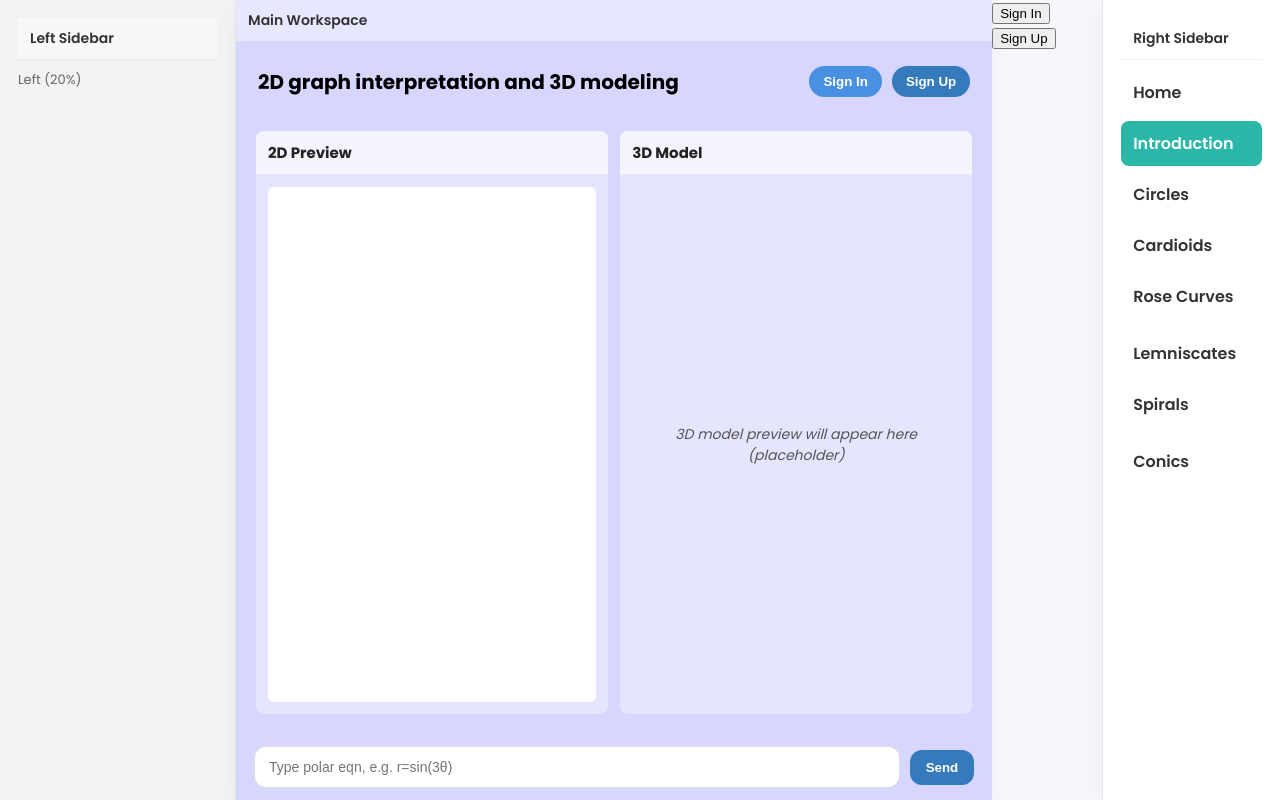
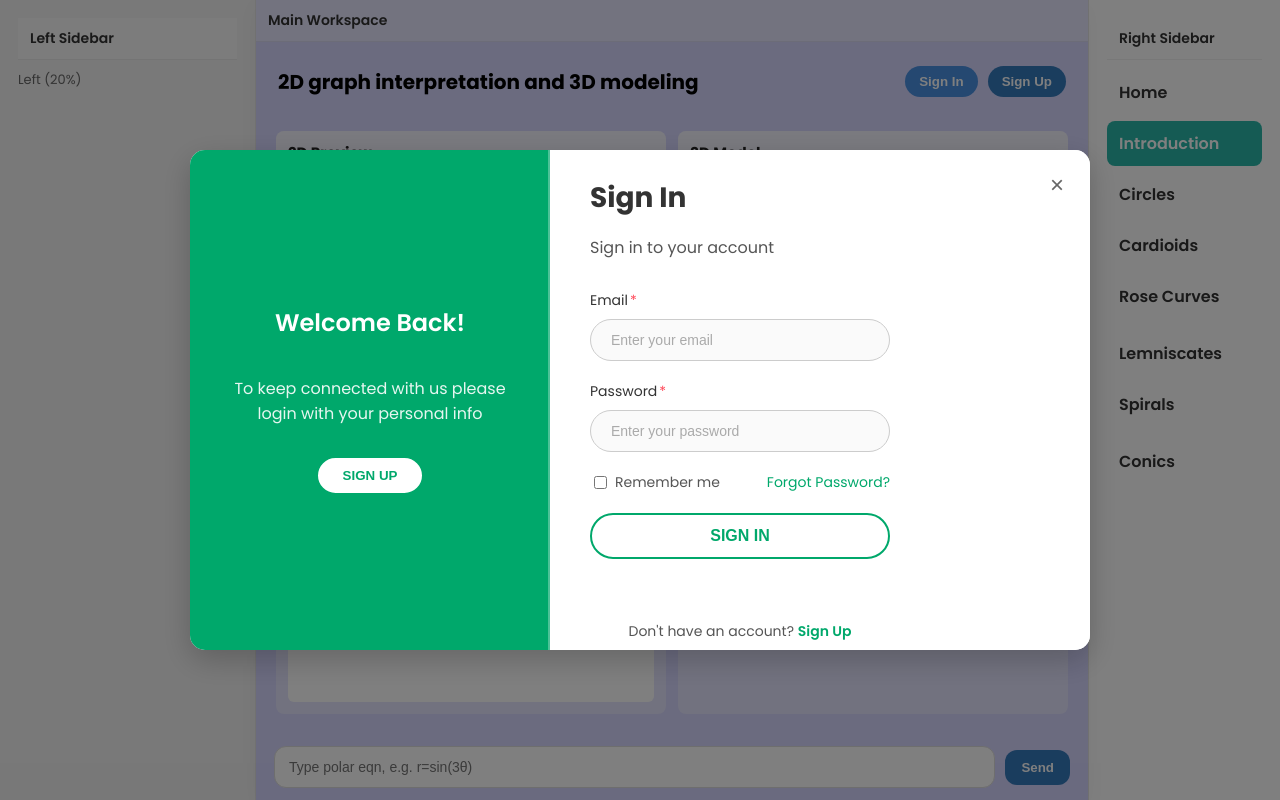
Before and after one commit to Hakku010199/Threeedee-, a React (Create React App) app: page / in a window 1280 px wide. Both pictures are taken after a click on the button "Sign In". Built offline with nearby package versions, Linux system fonts and the light colour scheme.

Commit message:
Show success messages at bottom of AuthModal after registration/login (UI only)

```diff
--- a/src/App.js
+++ b/src/App.js
@@ -2,9 +2,11 @@
 import React, { useState, useRef, useEffect } from 'react';
 import './App.css';
 import './AuthModal.css';
-import AuthForms from './AuthForms';
+import AuthModal from './AuthModal';
 
 function App() {
+  const [authOpen, setAuthOpen] = useState(false);
+  const [authMode, setAuthMode] = useState('login');
   const [active, setActive] = useState('Introduction');
   const [openSubmenu, setOpenSubmenu] = useState({});
   const [promptText, setPromptText] = useState('');
@@ -199,8 +201,8 @@ function App() {
         <header className="topbar">
           <div className="title">2D graph interpretation and 3D modeling</div>
           <div className="auth">
-            <button className="pill sign-in">Sign In</button>
-            <button className="pill sign-up">Sign Up</button>
+            <button className="pill sign-in" onClick={() => { setAuthMode('login'); setAuthOpen(true); }}>Sign In</button>
+            <button className="pill sign-up" onClick={() => { setAuthMode('signup'); setAuthOpen(true); }}>Sign Up</button>
           </div>
         </header>
 
@@ -238,7 +240,7 @@ function App() {
         </div>
       </main>
 
-  <AuthForms />
+  <AuthModal open={authOpen} mode={authMode} onClose={() => setAuthOpen(false)} />
       <aside className="right-sidebar">
         <div className="section-header">
           <h3>Right Sidebar</h3>
--- a/src/AuthModal.js
+++ b/src/AuthModal.js
@@ -11,6 +11,7 @@ export default function AuthModal({ open, mode = 'login', onClose }) {
   const [password, setPassword] = useState("");
   const [loading, setLoading] = useState(false);
   const [error, setError] = useState(null);
+  const [successMsg, setSuccessMsg] = useState("");
 
   useEffect(() => {
     const onKey = (e) => { if (e.key === 'Escape') onClose(); };
@@ -21,6 +22,7 @@ export default function AuthModal({ open, mode = 'login', onClose }) {
   async function handleSubmit(e) {
     e.preventDefault();
     setError(null);
+    setSuccessMsg("");
     setLoading(true);
     try {
       if (current === 'signup') {
@@ -31,8 +33,7 @@ export default function AuthModal({ open, mode = 'login', onClose }) {
         });
         const data = await res.json();
         if (!res.ok) throw new Error(data.error || 'Registration failed');
-        // success - show alert "set"
-        alert('set');
+        setSuccessMsg("Welcome!");
         // switch to login after successful signup
         setCurrent('login');
         setUsername(''); setPassword(''); setEmail('');
@@ -44,10 +45,14 @@ export default function AuthModal({ open, mode = 'login', onClose }) {
         });
         const data = await res.json();
         if (!res.ok) throw new Error(data.error || 'Login failed');
+        setSuccessMsg("You're logged in.");
         // store token locally (simple demo)
         localStorage.setItem('auth_token', data.token);
-        // close modal on success
-        onClose();
+        // close modal on success after a short delay
+        setTimeout(() => {
+          setSuccessMsg("");
+          onClose();
+        }, 1200);
       }
     } catch (err) {
       setError(err.message || 'Request failed');
@@ -130,7 +135,12 @@ export default function AuthModal({ open, mode = 'login', onClose }) {
               {loading ? (current === 'login' ? 'Signing in...' : 'Signing up...') : (current === 'login' ? 'SIGN IN' : 'SIGN UP')}
             </button>
 
-            {error && <div style={{ color: 'red', marginTop: 8 }}>{error}</div>}
+
+            {/* Success and error messages at the bottom */}
+            <div style={{ marginTop: 18, minHeight: 24, textAlign: "center", fontSize: "1rem" }}>
+              {error && <span style={{ color: 'red' }}>{error}</span>}
+              {successMsg && <span style={{ color: "#00A86B" }}>{successMsg}</span>}
+            </div>
 
             <div className="auth-footer">
               {current === 'login' ? (
```
